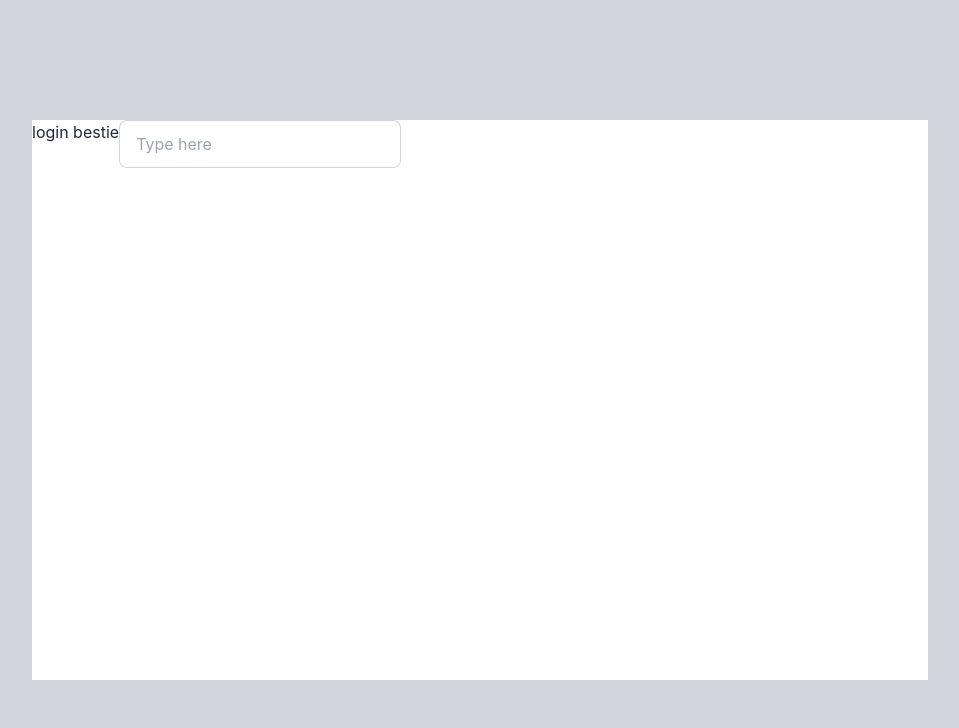
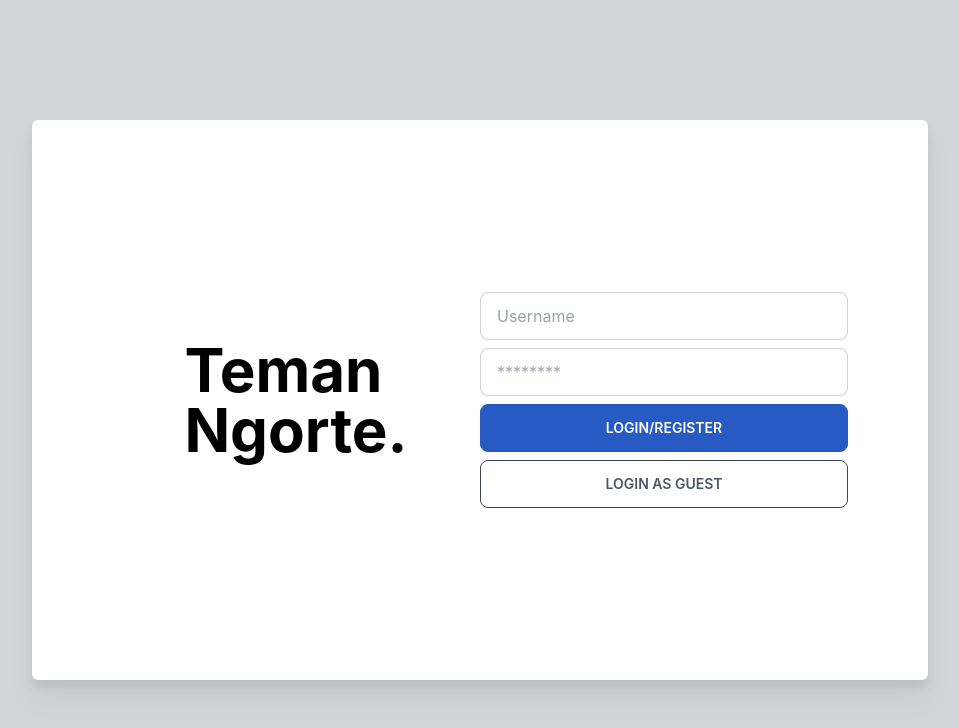
Before and after one commit to catgoesmeow14/Teman-Ngorte, a React (Create React App) app: page / in a window 1280 px wide. Shown: the top 728 px of the page, without its empty margins (160-1119 px from the left). Built offline with nearby package versions, Linux system fonts and the light colour scheme.

Commit message:
slicing UI Login

```diff
--- a/src/hooks/routes/AppRoutes.jsx
+++ b/src/hooks/routes/AppRoutes.jsx
@@ -1,10 +1,13 @@
-import React from 'react'
-import Login from '../../pages/login/Login'
+import React from 'react';
+import { Routes, Route } from 'react-router-dom';
+import Login from '../../pages/login/Login';
 
 const AppRoutes = () => {
   return (
-    <Login/>
-  )
-}
+    <Routes>
+      <Route path="/" element={<Login />} />
+    </Routes>
+  );
+};
 
-export default AppRoutes
+export default AppRoutes;
--- a/src/pages/login/Login.jsx
+++ b/src/pages/login/Login.jsx
@@ -3,15 +3,46 @@ import React from 'react';
 const Login = () => {
   return (
     <div className="w-screen h-screen bg-gray-300 flex flex-col items-center">
-      <div className="w-[70%] h-[70%] bg-white m-auto flex flex-row">
-        <h1>login bestie</h1>
-        <div>
+      <div className="w-[70%] h-[70%] bg-white m-auto grid grid-cols-2 content-center px-20 drop-shadow-xl rounded-md">
+        {/* Title */}
+        <div className="w-full flex flex-col items-center justify-center">
+          <h1 className="text-black font-bold text-6xl">
+            Teman<div>Ngorte.</div>
+          </h1>
+        </div>
+
+        {/* Form Login */}
+        <form className="w-full flex flex-col space-y-2">
+          {/* <div className="flex flex-col space">
+            <label className="text-xs font-medium">Username/Email</label> */}
           <input
             type="text"
-            placeholder="Type here"
-            className="input input-bordered w-full max-w-xs"
+            placeholder="Username"
+            className="input input-bordered w-full max-w-sm"
           />
-        </div>
+          {/* </div> */}
+
+          {/* <div className="flex flex-col space">
+          <label className="text-xs font-medium">Password</label> */}
+          <input
+            type="password"
+            placeholder="********"
+            className="input input-bordered w-full max-w-sm"
+          />
+
+          <button className="btn btn-primary max-w-sm" type="submit">
+            Login/Register
+          </button>
+
+          <button
+            className="btn bg-white max-w-sm text-gray-600 hover:btn"
+            type="button"
+            onClick={() => console.log('Uyey Km siapa')}>
+            Login as Guest
+          </button>
+
+          {/* </div> */}
+        </form>
       </div>
     </div>
   );
--- a/tailwind.config.js
+++ b/tailwind.config.js
@@ -1,17 +1,17 @@
 /** @type {import('tailwindcss').Config} */
 module.exports = {
-  content: ["./src/**/*.{js,jsx,ts,tsx}"],
+  content: ['./src/**/*.{js,jsx,ts,tsx}'],
   theme: {
     extend: {},
   },
-  plugins: [require("daisyui")],
+  plugins: [require('daisyui')],
   daisyui: {
     themes: [
       {
         light: {
-          ...require("daisyui/src/colors/themes")["[data-theme=light]"],
-          primary: "blue",
-          "primary-focus": "mediumblue",
+          ...require('daisyui/src/colors/themes')['[data-theme=light]'],
+          primary: '#285AC4',
+          'primary-focus': '#163B88',
         },
       },
     ],
```
